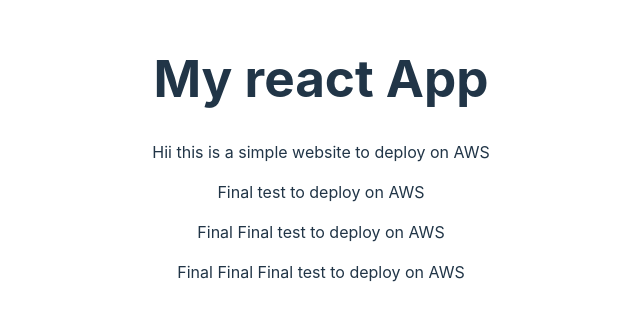
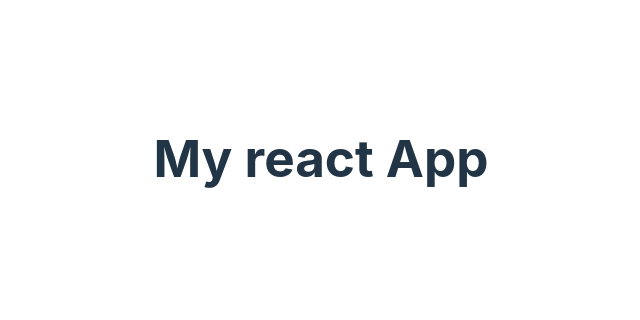
Before and after one commit to AkashRanjanSaikia/My_React_App, a React (Vite) app: page / in a window 1280 px wide. Shown: the part 242-562 px from the top of the page, without its empty margins (319-959 px from the left). Built offline with nearby package versions, Linux system fonts and the light colour scheme.

Commit message:
removed lines

```diff
--- a/src/App.jsx
+++ b/src/App.jsx
@@ -6,10 +6,7 @@
     <>
       <div>
         <h1>My react App</h1>
-        <p>Hii this is a simple website to deploy on AWS</p>
-        <p>Final test to deploy on AWS</p>
-        <p>Final Final test to deploy on AWS</p>
-        <p>Final Final Final test to deploy on AWS</p>
+
       </div>
     </>
   )
```
